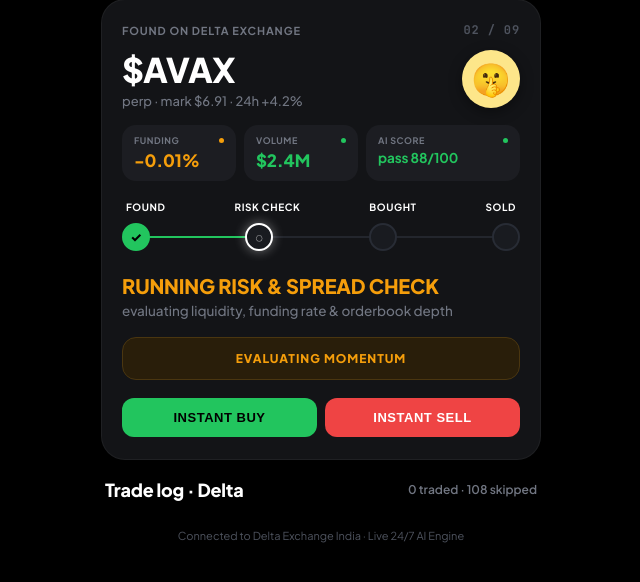
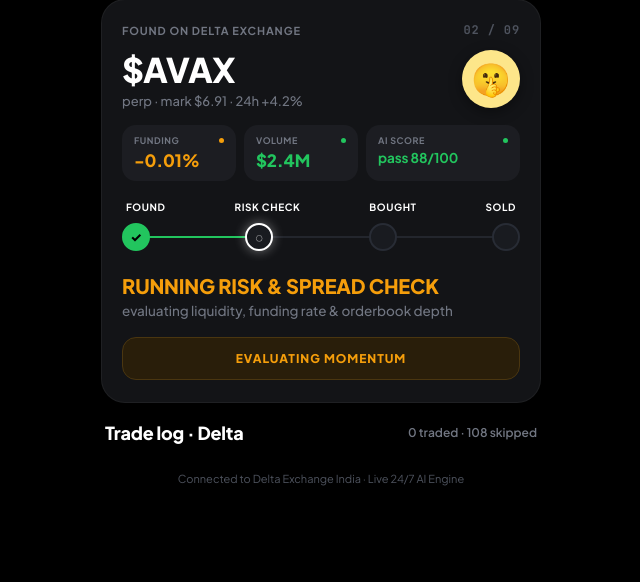
Before and after one commit to indiantrader803-bot/GrokTradeingBrain, a FastAPI app: page / in a window 1280 px wide. Shown: the part 324-906 px from the top of the page, without its empty margins (319-959 px from the left). After the commit the page ends 810 px from the top, so only its background shows below. Run offline with FastAPI, Linux system fonts and the light colour scheme; data that the repository does not hold is empty.

Commit message:
Remove manual buy/sell buttons; AI agents decide and place trades autonomously

```diff
--- a/dashboard/templates/index.html
+++ b/dashboard/templates/index.html
@@ -739,14 +739,8 @@ body {
       <div class="status-verdict-sub" id="verdict-desc">evaluating liquidity, funding rate & orderbook depth</div>
     </div>
 
-    <!-- Order Send Pill -->
+    <!-- Order Send Pill (Autonomous Agent Status) -->
     <div class="order-decision-pill" id="decision-pill-btn">EVALUATING MOMENTUM</div>
-
-    <!-- Live Execution Trade Buttons for Selected Platform -->
-    <div class="quick-trade-actions">
-      <button class="quick-btn buy" onclick="executeQuickTrade('BUY')">Instant BUY</button>
-      <button class="quick-btn sell" onclick="executeQuickTrade('SELL')">Instant SELL</button>
-    </div>
   </div>
 
   <!-- 4. Trade Log Section -->
```
